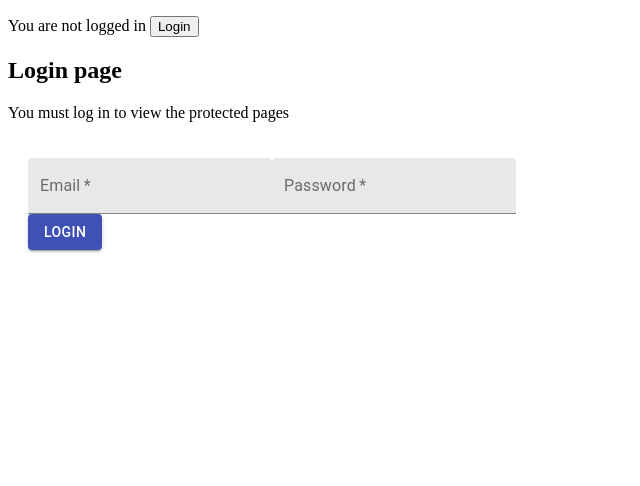
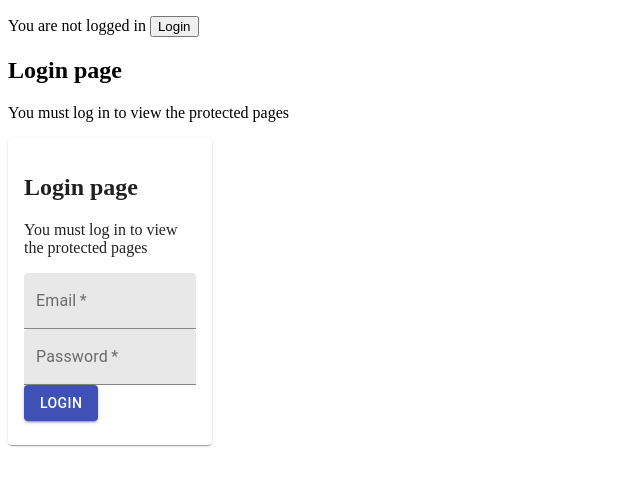
Before and after one commit to KathleenMK/poi-react, a React (Create React App) app: page /login in a window 1280 px wide. Shown: the top 486 px of the page, without its empty margins (0-640 px from the left). Built offline with nearby package versions, Linux system fonts and the light colour scheme.

Commit message:
Added login form component and story

```diff
--- /dev/null
+++ b/src/components/loginForm/index.js
@@ -0,0 +1,80 @@
+import React, {useState, useEffect} from "react";
+import { makeStyles } from "@material-ui/core/styles";
+import Card from "@material-ui/core/Card";
+import CardContent from "@material-ui/core/CardContent";
+import Typography from "@material-ui/core/Typography";
+import InputLabel from "@material-ui/core/InputLabel";
+import MenuItem from "@material-ui/core/MenuItem";
+import TextField from "@material-ui/core/TextField";
+import SearchIcon from "@material-ui/icons/Search";
+import FormControl from "@material-ui/core/FormControl";
+import Select from "@material-ui/core/Select";
+import axios from "axios";
+import Button from '@material-ui/core/Button';
+
+const baseurl = "https://lit-hamlet-10675.herokuapp.com";
+
+const useStyles = makeStyles((theme) => ({
+  root: {
+    maxWidth: 345,
+    backgroundColor: "rgb(255, 255, 255)",
+    variant: "outlined"
+  },
+  formControl: {
+    margin: theme.spacing(1),
+    minWidth: 220,
+    backgroundColor: "rgb(255, 255, 255)",
+  },
+}));
+
+export default function LoginForm(props) {
+  const classes = useStyles();
+  const [email, setEmail] = useState('');
+  const [password, setPassword] = useState('');
+
+  const handleSubmit = e => {
+    e.preventDefault()
+    console.log("in component")
+    props.onUserSubmit(email, password)
+  };
+
+  // https://www.w3schools.com/react/react_forms.asp
+  // https://material-ui.com/components/text-fields/
+  // used this article's example as a basis for the login form:
+  // https://levelup.gitconnected.com/create-a-signup-page-with-react-and-material-ui-9b203d18cf3f visited 18Aug21
+
+return (
+    <>
+        <Card className={classes.root}>
+            <CardContent>
+            <h2>Login page</h2>
+            <p>You must log in to view the protected pages </p>
+
+      <form className={classes.root} onSubmit={handleSubmit}>
+         <TextField
+        label="Email"
+        variant="filled"
+        type="email"
+        required
+        value={email}
+        onChange={e => setEmail(e.target.value)}
+      />
+      <TextField
+        label="Password"
+        variant="filled"
+        type="password"
+        required
+        value={password}
+        onChange={e => setPassword(e.target.value)}
+      />
+      <div>
+       <Button type="submit" variant="contained" color="primary">
+          Login
+        </Button>
+      </div>
+    </form>
+    </CardContent>
+    </Card>
+    </>
+  );
+}
--- a/src/pages/loginPage.js
+++ b/src/pages/loginPage.js
@@ -7,6 +7,8 @@ import { TextField } from '@material-ui/core';  //https://material-ui.com/api/te
 //import AuthHeader from "./authHeader";
 //import AuthProvider from "./authContext";
 import Button from '@material-ui/core/Button';
+import LoginForm from "../components/loginForm";
+import Grid from "@material-ui/core/Grid";
 
 const useStyles = makeStyles({
     root: {
@@ -15,22 +17,15 @@ const useStyles = makeStyles({
   });
 
 const LoginPage = (props) => {
-    const classes = useStyles();
+  const classes = useStyles();
   const context = useContext(AuthContext);
+  const [email] = useState('');
+  const [password] = useState('');
 
-  const [firstName, setFirstName] = useState('');
-  const [lastName, setLastName] = useState('');
-  const [email, setEmail] = useState('');
-  const [password, setPassword] = useState('');
 
-  // https://www.w3schools.com/react/react_forms.asp
-  // https://material-ui.com/components/text-fields/
-  // used this article's example as a basis for the login form:
-  // https://levelup.gitconnected.com/create-a-signup-page-with-react-and-material-ui-9b203d18cf3f visited 18Aug21
-  const handleSubmit = e => {
-    e.preventDefault();
-    console.log(email, password);
-    context.authenticate(email, password);
+  const handleSubmit = (emailEntered,passwordEntered) => {
+    context.authenticate(emailEntered, passwordEntered);
+    //context.authenticate(email, password);
     //context.authenticate("kate@gmail.com", "KateKate1");
     }
 
@@ -46,30 +41,15 @@ const LoginPage = (props) => {
     <>
       <h2>Login page</h2>
       <p>You must log in to view the protected pages </p>
-
-       <form className={classes.root} onSubmit={handleSubmit}>
-         <TextField
-        label="Email"
-        variant="filled"
-        type="email"
-        required
-        value={email}
-        onChange={e => setEmail(e.target.value)}
+    <Grid container spacing={1}>
+     <Grid item xs={2}>
+      <LoginForm
+        onUserSubmit={handleSubmit}
+        emailEntered={email}
+        passwordEntered={password}
       />
-      <TextField
-        label="Password"
-        variant="filled"
-        type="password"
-        required
-        value={password}
-        onChange={e => setPassword(e.target.value)}
-      />
-      <div>
-       <Button type="submit" variant="contained" color="primary">
-          Login
-        </Button>
-      </div>
-    </form>
+      </Grid>
+    </Grid>
     </>
   );
 };
```
Also changed, not shown: 1 other file (tests, documents, lock files or other folders).
